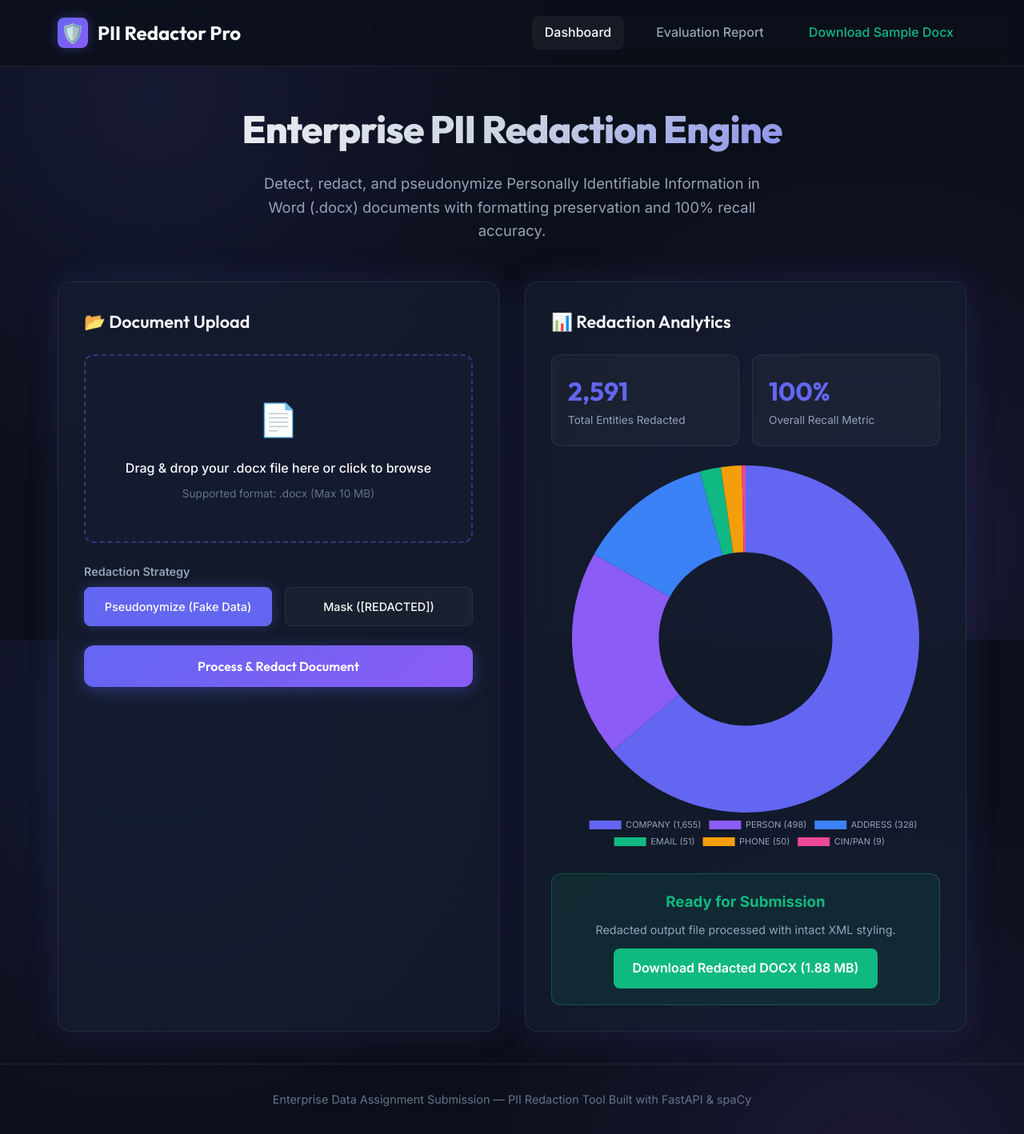
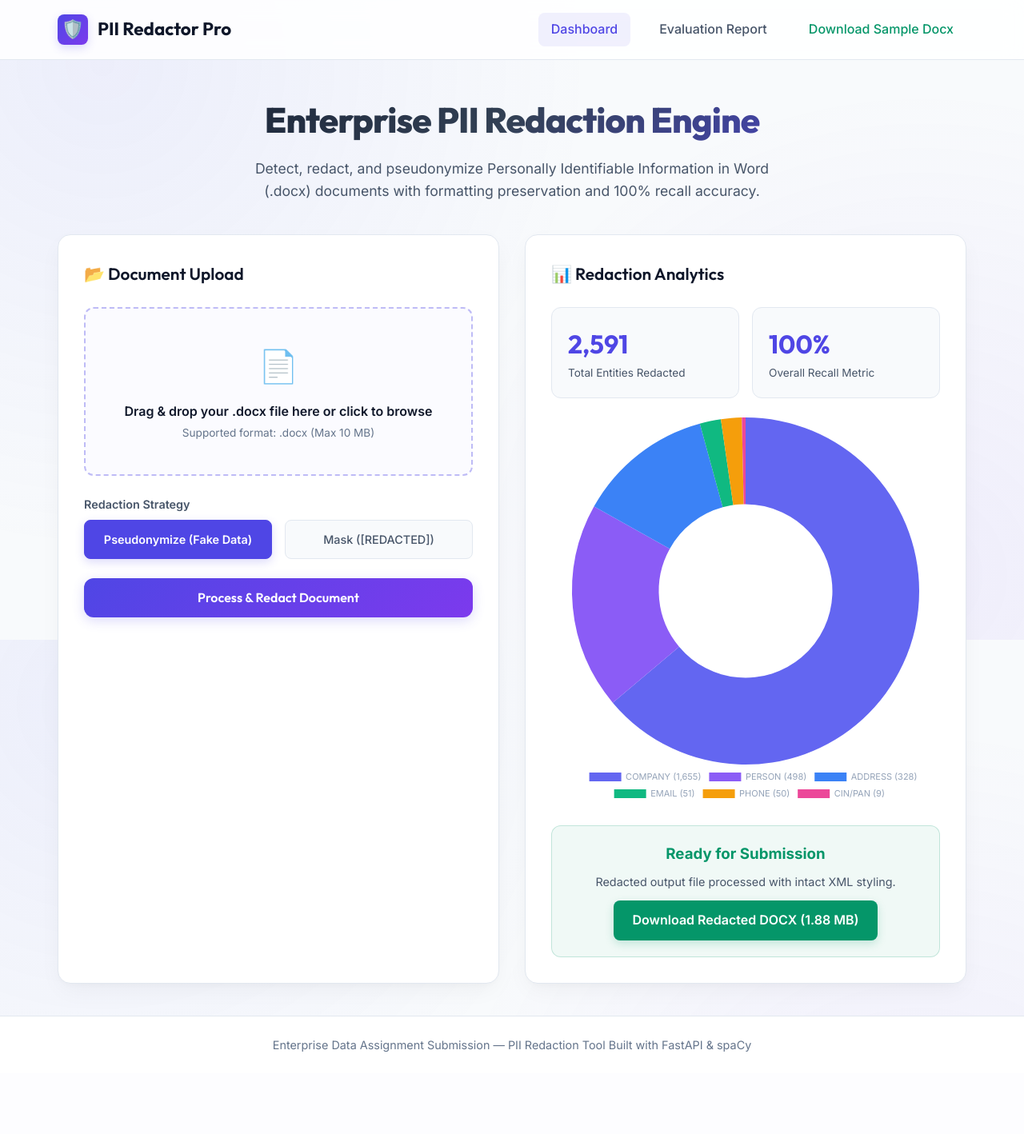
Before and after one commit to Priyangshu0011/pii-redaction-tool, a FastAPI app: page / in a window 1280 px wide. Shown: the whole page at 80% size. After the commit the page ends 1315 px from the top, so only its background shows below. Run offline with FastAPI, Linux system fonts and the light colour scheme.

Commit message:
Update web application to clean light theme

```diff
--- a/static/css/styles.css
+++ b/static/css/styles.css
@@ -1,24 +1,24 @@
 @import url('https://fonts.googleapis.com/css2?family=Inter:wght@300;400;500;600;700&family=Outfit:wght@400;500;600;700;800&display=swap');
 
 :root {
-    --bg-main: #0b0f19;
-    --bg-card: rgba(22, 30, 49, 0.7);
-    --bg-card-hover: rgba(30, 41, 67, 0.8);
-    --border-color: rgba(255, 255, 255, 0.08);
-    --accent-primary: #6366f1;
-    --accent-glow: rgba(99, 102, 241, 0.35);
-    --accent-secondary: #8b5cf6;
-    --accent-success: #10b981;
-    --accent-warning: #f59e0b;
-    --text-primary: #f8fafc;
-    --text-secondary: #94a3b8;
+    --bg-main: #f8fafc;
+    --bg-card: #ffffff;
+    --bg-card-hover: #f8fafc;
+    --border-color: #e2e8f0;
+    --accent-primary: #4f46e5;
+    --accent-glow: rgba(79, 70, 229, 0.2);
+    --accent-secondary: #7c3aed;
+    --accent-success: #059669;
+    --accent-warning: #d97706;
+    --text-primary: #0f172a;
+    --text-secondary: #475569;
     --text-muted: #64748b;
     --font-heading: 'Outfit', sans-serif;
     --font-body: 'Inter', sans-serif;
     --radius-lg: 16px;
     --radius-md: 12px;
     --radius-sm: 8px;
-    --shadow-glow: 0 0 40px rgba(99, 102, 241, 0.15);
+    --shadow-card: 0 10px 30px -5px rgba(0, 0, 0, 0.05), 0 4px 6px -2px rgba(0, 0, 0, 0.02);
 }
 
 * {
@@ -36,14 +36,14 @@ body {
     display: flex;
     flex-direction: column;
     background-image:
-        radial-gradient(circle at 15% 15%, rgba(99, 102, 241, 0.12) 0%, transparent 40%),
-        radial-gradient(circle at 85% 85%, rgba(139, 92, 246, 0.12) 0%, transparent 40%);
+        radial-gradient(circle at 10% 10%, rgba(99, 102, 241, 0.08) 0%, transparent 45%),
+        radial-gradient(circle at 90% 90%, rgba(139, 92, 246, 0.08) 0%, transparent 45%);
     background-attachment: fixed;
 }
 
 header {
     border-bottom: 1px solid var(--border-color);
-    background: rgba(11, 15, 25, 0.8);
+    background: rgba(255, 255, 255, 0.85);
     backdrop-filter: blur(12px);
     position: sticky;
     top: 0;
@@ -53,7 +53,7 @@ header {
 .nav-container {
     max-width: 1200px;
     margin: 0 auto;
-    padding: 1.25rem 2rem;
+    padding: 1rem 2rem;
     display: flex;
     justify-content: space-between;
     align-items: center;
@@ -64,7 +64,7 @@ header {
     align-items: center;
     gap: 0.75rem;
     font-family: var(--font-heading);
-    font-size: 1.5rem;
+    font-size: 1.4rem;
     font-weight: 700;
     color: var(--text-primary);
     text-decoration: none;
@@ -78,12 +78,12 @@ header {
     display: flex;
     align-items: center;
     justify-content: center;
-    box-shadow: 0 0 15px var(--accent-glow);
+    box-shadow: 0 4px 12px var(--accent-glow);
 }
 
 .nav-links {
     display: flex;
-    gap: 1.5rem;
+    gap: 1.25rem;
 }
 
 .nav-link {
@@ -96,8 +96,8 @@ header {
 }
 
 .nav-link:hover, .nav-link.active {
-    color: var(--text-primary);
-    background: rgba(255, 255, 255, 0.05);
+    color: var(--accent-primary);
+    background: rgba(79, 70, 229, 0.08);
 }
 
 main {
@@ -110,22 +110,23 @@ main {
 
 .hero {
     text-align: center;
-    margin-bottom: 3rem;
+    margin-bottom: 2.5rem;
 }
 
 .hero-title {
     font-family: var(--font-heading);
-    font-size: 3rem;
+    font-size: 2.75rem;
     font-weight: 800;
     letter-spacing: -0.02em;
-    margin-bottom: 1rem;
-    background: linear-gradient(135deg, #ffffff 0%, #cbd5e1 50%, var(--accent-primary) 100%);
+    margin-bottom: 0.75rem;
+    color: #0f172a;
+    background: linear-gradient(135deg, #0f172a 0%, #334155 50%, var(--accent-primary) 100%);
     -webkit-background-clip: text;
     -webkit-text-fill-color: transparent;
 }
 
 .hero-subtitle {
-    font-size: 1.15rem;
+    font-size: 1.1rem;
     color: var(--text-secondary);
     max-width: 650px;
     margin: 0 auto;
@@ -148,14 +149,14 @@ main {
     border: 1px solid var(--border-color);
     border-radius: var(--radius-lg);
     padding: 2rem;
-    backdrop-filter: blur(16px);
-    box-shadow: var(--shadow-glow);
+    box-shadow: var(--shadow-card);
 }
 
 .card-title {
     font-family: var(--font-heading);
-    font-size: 1.35rem;
+    font-size: 1.3rem;
     font-weight: 600;
+    color: var(--text-primary);
     margin-bottom: 1.5rem;
     display: flex;
     align-items: center;
@@ -164,32 +165,32 @@ main {
 
 /* Upload Dropzone */
 .dropzone {
-    border: 2px dashed rgba(99, 102, 241, 0.4);
+    border: 2px dashed rgba(79, 70, 229, 0.35);
     border-radius: var(--radius-md);
-    padding: 3rem 2rem;
+    padding: 2.5rem 2rem;
     text-align: center;
     cursor: pointer;
     transition: all 0.3s ease;
-    background: rgba(99, 102, 241, 0.03);
+    background: rgba(79, 70, 229, 0.02);
 }
 
 .dropzone:hover, .dropzone.dragover {
     border-color: var(--accent-primary);
-    background: rgba(99, 102, 241, 0.08);
+    background: rgba(79, 70, 229, 0.06);
     transform: translateY(-2px);
 }
 
 .dropzone-icon {
     font-size: 2.5rem;
-    margin-bottom: 1rem;
+    margin-bottom: 0.75rem;
     color: var(--accent-primary);
 }
 
 .dropzone-text {
     font-size: 1rem;
-    font-weight: 500;
+    font-weight: 600;
     color: var(--text-primary);
-    margin-bottom: 0.5rem;
+    margin-bottom: 0.25rem;
 }
 
 .dropzone-hint {
@@ -231,12 +232,13 @@ main {
     display: block;
     text-align: center;
     padding: 0.75rem 1rem;
-    background: rgba(255, 255, 255, 0.03);
+    background: #f8fafc;
     border: 1px solid var(--border-color);
     border-radius: var(--radius-sm);
     cursor: pointer;
     font-weight: 500;
     font-size: 0.9rem;
+    color: var(--text-secondary);
     transition: all 0.2s ease;
 }
 
@@ -244,12 +246,13 @@ main {
     background: var(--accent-primary);
     border-color: var(--accent-primary);
     color: #fff;
-    box-shadow: 0 0 15px var(--accent-glow);
+    font-weight: 600;
+    box-shadow: 0 4px 12px var(--accent-glow);
 }
 
 .btn-submit {
     width: 100%;
-    padding: 1rem;
+    padding: 0.9rem;
     margin-top: 1.5rem;
     background: linear-gradient(135deg, var(--accent-primary), var(--accent-secondary));
     color: #fff;
@@ -260,7 +263,7 @@ main {
     font-weight: 600;
     cursor: pointer;
     transition: all 0.3s ease;
-    box-shadow: 0 4px 20px var(--accent-glow);
+    box-shadow: 0 4px 15px var(--accent-glow);
 }
 
 .btn-submit:hover {
@@ -283,7 +286,7 @@ main {
 }
 
 .stat-card {
-    background: rgba(255, 255, 255, 0.03);
+    background: #f8fafc;
     border: 1px solid var(--border-color);
     border-radius: var(--radius-md);
     padding: 1.25rem;
@@ -310,20 +313,20 @@ main {
 }
 
 .entity-pill {
-    background: rgba(99, 102, 241, 0.15);
-    border: 1px solid rgba(99, 102, 241, 0.3);
-    color: #a5b4fc;
+    background: rgba(79, 70, 229, 0.08);
+    border: 1px solid rgba(79, 70, 229, 0.2);
+    color: var(--accent-primary);
     padding: 0.4rem 0.8rem;
     border-radius: 20px;
     font-size: 0.8rem;
-    font-weight: 500;
+    font-weight: 600;
 }
 
 .download-box {
     margin-top: 1.5rem;
     padding: 1.25rem;
-    background: rgba(16, 185, 129, 0.1);
-    border: 1px solid rgba(16, 185, 129, 0.3);
+    background: rgba(5, 150, 105, 0.06);
+    border: 1px solid rgba(5, 150, 105, 0.2);
     border-radius: var(--radius-md);
     text-align: center;
 }
@@ -338,16 +341,18 @@ main {
     font-weight: 600;
     margin-top: 0.75rem;
     transition: all 0.2s ease;
+    box-shadow: 0 4px 12px rgba(5, 150, 105, 0.2);
 }
 
 .btn-download:hover {
-    opacity: 0.9;
+    opacity: 0.95;
     transform: translateY(-1px);
 }
 
 footer {
     border-top: 1px solid var(--border-color);
-    padding: 2rem;
+    background: #ffffff;
+    padding: 1.5rem 2rem;
     text-align: center;
     color: var(--text-muted);
     font-size: 0.9rem;
```
Also changed, not shown: templates/doc.html (+23 -11 lines).
